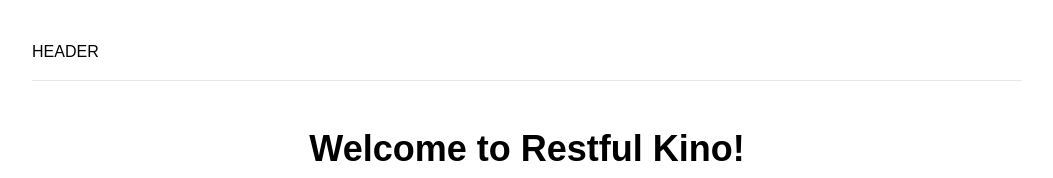
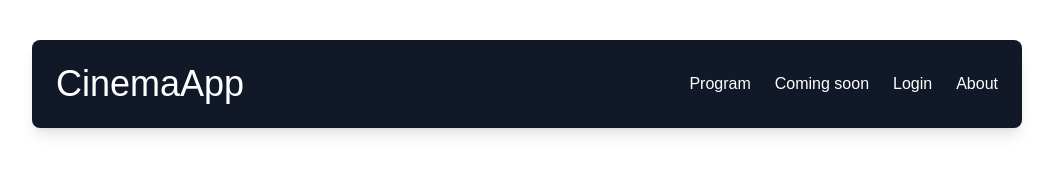
Before and after one commit to kea-projects-gobs/restfulkino-frontend, a React (Vite) app: page / in a window 1280 px wide. Shown: the top 178 px of the page, without its empty margins (113-1166 px from the left). Built offline with nearby package versions, Linux system fonts and the light colour scheme; no server answers.

Commit message:
Update Header.tsx

```diff
--- a/src/Header.tsx
+++ b/src/Header.tsx
@@ -1,5 +1,45 @@
-export const Header = () => (
-  <header className="border-b-[1px] border-border border-solid w-full pb-4 grid grid-cols-2">
-    HEADER
+import "./index.css";
+
+
+
+export const Header = ({ isLoggedIn, onLogin, onLogout }) => (
+  <header className="bg-gray-900 text-white rounded-lg shadow-lg">
+    <div className="container mx-auto py-6 px-6 flex justify-between items-center">
+      <h1 className="text-4xl ">CinemaApp</h1>
+      <nav>
+        <ul className="flex space-x-6">
+          <li>
+            <a href="MoviePage" className="hover:text-gray-300">
+              Program
+            </a>
+          </li>
+          {!isLoggedIn && (
+            <li>
+              <a href="#" className="hover:text-gray-300">
+                Coming soon
+              </a>
+            </li>
+          )}
+          {isLoggedIn ? (
+            <li>
+              <a href="#" onClick={onLogout} className="hover:text-gray-300">
+                Logout
+              </a>
+            </li>
+          ) : (
+            <li>
+              <a href="#" onClick={onLogin} className="hover:text-gray-300">
+                Login
+              </a>
+            </li>
+          )}
+          <li>
+            <a href="#" className="hover:text-gray-300">
+              About
+            </a>
+          </li>
+        </ul>
+      </nav>
+    </div>
   </header>
 );
```
